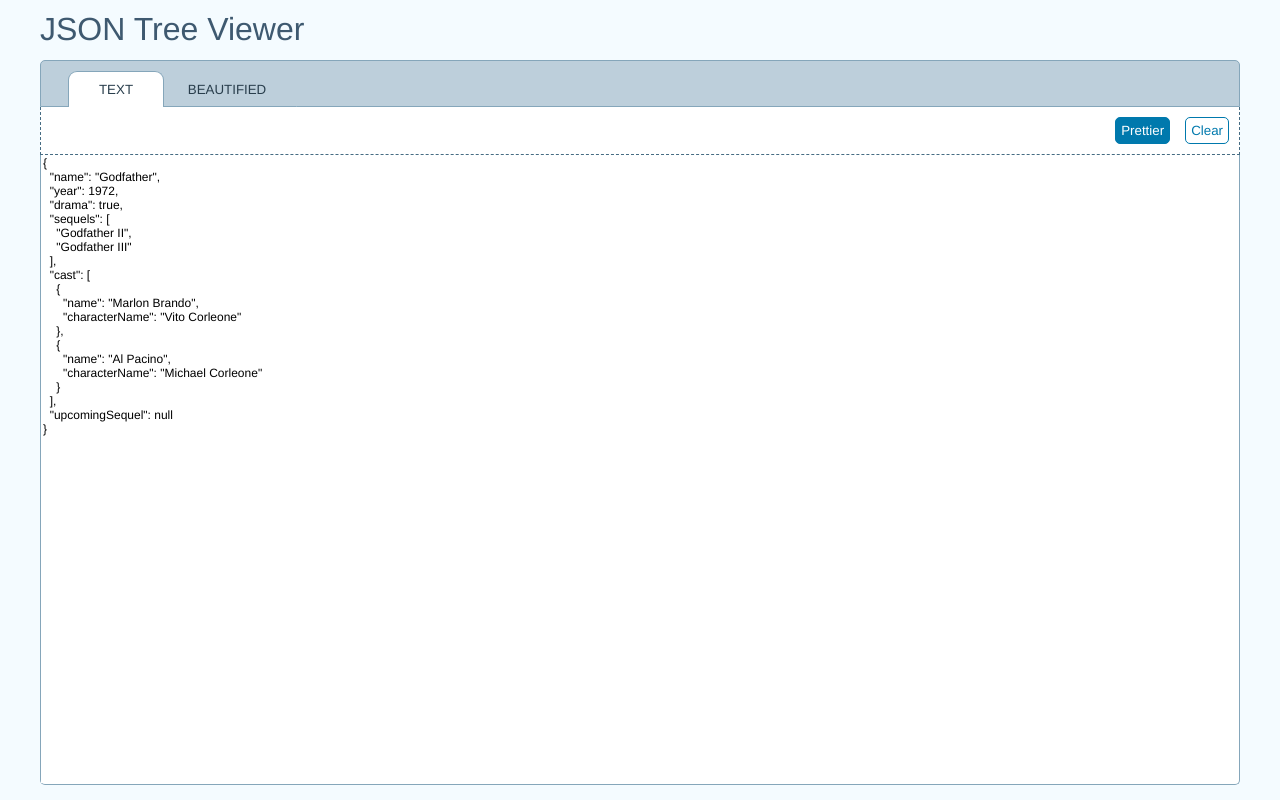
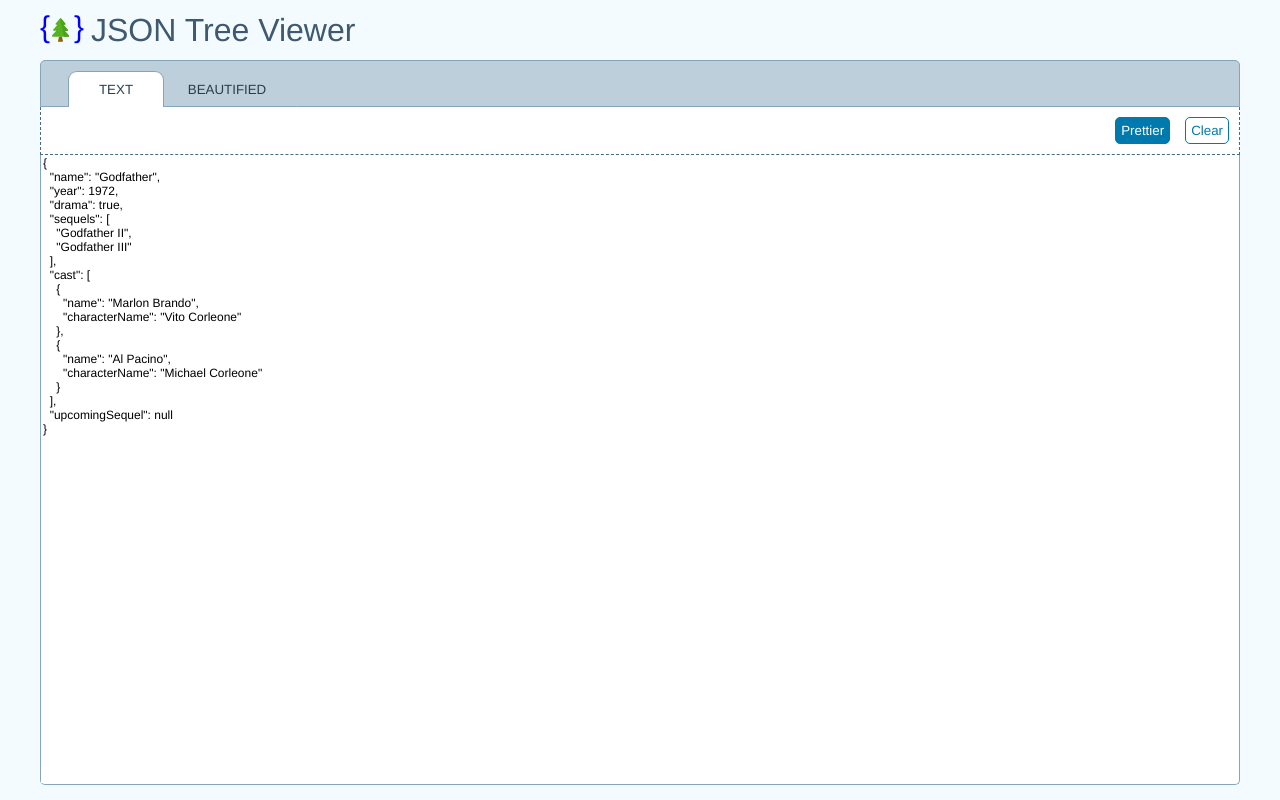
Before and after one commit to AnupamRai1989/jsontreeviewer, a React (Create React App) app: page / in a window 1280 px wide. Built offline with nearby package versions, Linux system fonts and the light colour scheme.

Commit message:
Added logo image

```diff
--- a/src/assets/styles/_image.scss
+++ b/src/assets/styles/_image.scss
@@ -16,3 +16,10 @@
     height: 16px;
     background-size: contain;
 }
+
+.tree {
+    background: url(../images/tree.svg) no-repeat;
+    height: 24px;
+    width: 24px;
+    background-size: contain;
+}
--- a/src/assets/styles/index.scss
+++ b/src/assets/styles/index.scss
@@ -105,3 +105,16 @@ span[class^="prop-value"] {
   margin-left: auto;
   margin-top: 1px;
 }
+
+.sr-only {
+  border: 0;
+  padding: 0;
+  margin: 0;
+  position: absolute !important;
+  height: 1px;
+  width: 1px;
+  overflow: hidden;
+  clip: rect(1px, 1px, 1px, 1px); /*maybe deprecated but we need to support legacy browsers */
+  clip-path: inset(50%); /*modern browsers, clip-path works inwards from each corner*/
+  white-space: nowrap; /* added line to stop words getting smushed together (as they go onto seperate lines and some screen readers do not understand line feeds as a space */
+}
--- a/src/components/Header/Header.js
+++ b/src/components/Header/Header.js
@@ -1,11 +1,14 @@
-import './Header.scss';
+import "./Header.scss";
 
 function Header({ title }) {
-    return (
-        <header>
-            <h1>{title}</h1>
-        </header>
-    );
+  return (
+    <header>
+      <a href="/" className="logo" aria-label="Home">
+        <div className="tree"></div>
+      </a>
+      <h1>{title}</h1>
+    </header>
+  );
 }
 
 export default Header;
--- a/src/components/Header/Header.scss
+++ b/src/components/Header/Header.scss
@@ -1,18 +1,44 @@
 header {
     position: fixed;
-    left: 40px;
-    right: 40px;
+    left: 20px;
+    right: 20px;
     height: 60px;
+    display: flex;
+    align-items: center;
+    justify-content: center;
 }
 
 header h1 {
     font-weight: 200;
     margin: 10.5px 0;
-    text-align: center;
 }
 
-@media screen and (min-width: 450px) {
-    header h1 {
-        text-align: left;
+.logo {
+    color: blue;
+    font-size: 30px;
+    margin-right: 3px;
+    padding: 0 12px;
+    text-decoration: none;
+}
+
+.tree::before {
+    content: '{';
+    position: relative;
+    left: -12px;
+    bottom: 8px;
+}
+
+.tree::after {
+    content: '}';
+    position: relative;
+    right: -12px;
+    bottom: 8px;
+}
+
+@media screen and (min-width: 420px) {
+    header {
+        left: 40px;
+        right: 40px;
+        justify-content: flex-start;
     }
 }
--- a/src/components/MainView/MainView.scss
+++ b/src/components/MainView/MainView.scss
@@ -3,8 +3,8 @@
 main {
     position: absolute;
     top: 152px;
-    left: 40px;
-    right: 40px;
+    left: 20px;
+    right: 20px;
     bottom: 15px;
     display: flex;
     background-color: $white;
@@ -15,3 +15,10 @@ main {
     font-family: 'helvetica neue', helvetica, arial, sans-serif;
     font-size: 12px;
 }
+
+@media screen and (min-width: 420px) {
+    main {
+        left: 40px;
+        right: 40px;
+    }
+}
--- a/src/components/NavBar/NavBar.scss
+++ b/src/components/NavBar/NavBar.scss
@@ -2,8 +2,8 @@
 
 nav {
     position: fixed;
-    left: 40px;
-    right: 40px;
+    left: 20px;
+    right: 20px;
     top: 60px;
     height: 45px;
     background-color: $jungle-mist;
@@ -51,8 +51,8 @@ nav ul li button.active {
 .secondary-nav {
     position: fixed;
     top: 107px;
-    left: 40px;
-    right: 40px;
+    left: 20px;
+    right: 20px;
     background-color: $white;
     border: 1px dashed $bismark;
     border-top: 0;
@@ -67,3 +67,11 @@ nav ul li button.active {
     border-radius: 5px;
     padding: 5px;
 }
+
+
+@media screen and (min-width: 420px) {
+    nav, .secondary-nav {
+        left: 40px;
+        right: 40px;
+    }
+}
--- a/src/components/TextView/TextView.js
+++ b/src/components/TextView/TextView.js
@@ -8,10 +8,14 @@ function TextView({ handleChange }) {
   const context = useContext(JSONContext);
   return (
     <section>
+      <label for="jsonTextInput" className="sr-only">
+        Type or Paste JSON Text
+      </label>
       <textarea
         autoFocus
         onChange={handleChange}
         value={context.json}
+        id="jsonTextInput"
       ></textarea>
     </section>
   );
```
Also changed, not shown: src/assets/images/tree.svg (added).
